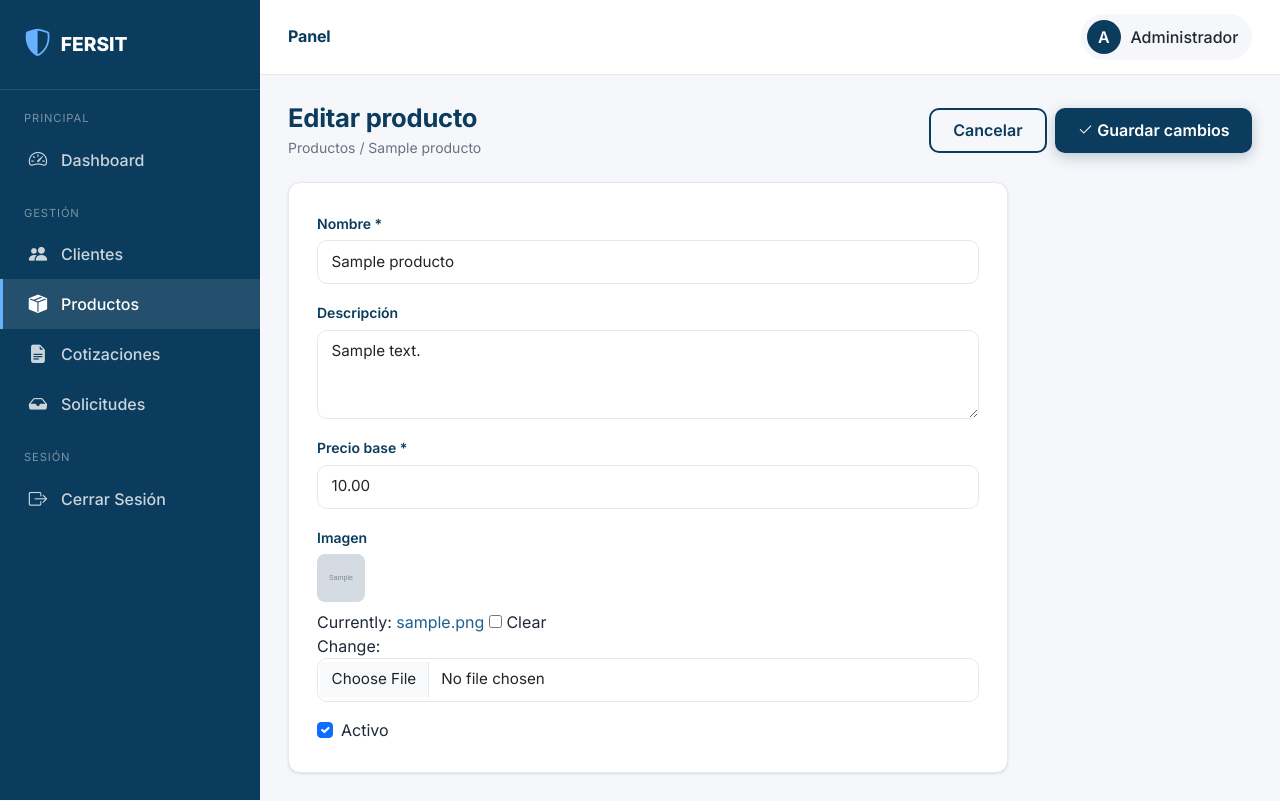
After one commit to cerkiaDev/fersit_sistema, a Django app: page /panel/productos/1/editar/ in a window 1280 px wide. The commit adds this page. Run offline with Django 5.2, Linux system fonts and the light colour scheme; tables that the repository leaves empty hold one stand-in row (values such as "Sample post"); grey boxes marked "Sample" are stand-in pictures.

Commit message:
Mejora gestion de solicitudes productos e IVA

```diff
--- a/gestion/admin.py
+++ b/gestion/admin.py
@@ -156,6 +156,7 @@ class CotizacionAdmin(admin.ModelAdmin):
         "fecha",
         "titulo_servicio",
         "subtotal",
+        "porcentaje_iva",
         "iva",
         "total",
         "estado",
--- a/gestion/forms.py
+++ b/gestion/forms.py
@@ -6,19 +6,26 @@ from .models import Cliente, Cotizacion, Producto, SolicitudCotizacion
 class ClienteForm(forms.ModelForm):
     class Meta:
         model = Cliente
-        fields = ("nombre", "telefono", "direccion", "cedula_ruc")
+        fields = ("nombre", "telefono", "correo", "direccion", "cedula_ruc")
 
 
 class ProductoForm(forms.ModelForm):
     class Meta:
         model = Producto
         fields = ("nombre", "descripcion", "precio_base", "imagen", "activo")
+        widgets = {
+            'nombre': forms.TextInput(attrs={'class': 'form-control'}),
+            'descripcion': forms.Textarea(attrs={'class': 'form-control', 'rows': 3}),
+            'precio_base': forms.NumberInput(attrs={'class': 'form-control', 'step': '0.01', 'min': '0'}),
+            'imagen': forms.ClearableFileInput(attrs={'class': 'form-control'}),
+            'activo': forms.CheckboxInput(attrs={'class': 'form-check-input'}),
+        }
 
 
 class CotizacionForm(forms.ModelForm):
     class Meta:
         model = Cotizacion
-        fields = ("cliente", "titulo_servicio", "estado", "nota")
+        fields = ("cliente", "titulo_servicio", "estado", "porcentaje_iva", "nota")
 
     def __init__(self, *args, **kwargs):
         super().__init__(*args, **kwargs)
--- a/gestion/urls.py
+++ b/gestion/urls.py
@@ -13,6 +13,8 @@ urlpatterns = [
     path('panel/', views.admin_dashboard, name='admin_dashboard'),
     path('panel/clientes/', views.admin_clientes, name='admin_clientes'),
     path('panel/productos/', views.admin_productos, name='admin_productos'),
+    path('panel/productos/<int:pk>/editar/', views.admin_producto_editar, name='admin_producto_editar'),
+    path('panel/productos/<int:pk>/eliminar/', views.admin_producto_eliminar, name='admin_producto_eliminar'),
     path('panel/cotizaciones/', views.admin_cotizaciones, name='admin_cotizaciones'),
     path(
         'panel/cotizaciones/editor/',
--- a/gestion/views.py
+++ b/gestion/views.py
@@ -134,6 +134,35 @@ def admin_productos(request):
     )
 
 
+def admin_producto_editar(request, pk):
+    producto = get_object_or_404(Producto, pk=pk)
+    if request.method == 'POST':
+        form = ProductoForm(request.POST, request.FILES, instance=producto)
+        if form.is_valid():
+            form.save()
+            messages.success(request, 'Producto actualizado correctamente.')
+            return redirect('admin_productos')
+        messages.error(request, 'Revise los datos del producto.')
+    else:
+        form = ProductoForm(instance=producto)
+
+    return render(
+        request,
+        'panel/producto_editor.html',
+        {'active': 'productos', 'producto': producto, 'form': form},
+    )
+
+
+def admin_producto_eliminar(request, pk):
+    producto = get_object_or_404(Producto, pk=pk)
+    if request.method != 'POST':
+        return redirect('admin_productos')
+
+    producto.delete()
+    messages.success(request, 'Producto eliminado correctamente.')
+    return redirect('admin_productos')
+
+
 def admin_cotizaciones(request):
     query = request.GET.get('q', '').strip()
     estado = request.GET.get('estado', '').strip()
@@ -211,6 +240,32 @@ def admin_cotizacion_pdf(request, pk):
 
 
 def admin_solicitudes(request):
+    if request.method == 'POST':
+        solicitud = get_object_or_404(SolicitudCotizacion, pk=request.POST.get('solicitud_id'))
+        nuevo_estado = request.POST.get('estado', '').strip()
+        estados_validos = dict(SolicitudCotizacion.ESTADOS)
+
+        if nuevo_estado not in estados_validos:
+            messages.error(request, 'Seleccione un estado válido.')
+        elif solicitud.estado == nuevo_estado:
+            messages.info(request, 'La solicitud ya tiene ese estado.')
+        else:
+            with transaction.atomic():
+                solicitud.estado = nuevo_estado
+                if nuevo_estado == 'activo' and not solicitud.cliente_id:
+                    solicitud.cliente = Cliente.objects.create(
+                        nombre=solicitud.nombre,
+                        telefono=solicitud.telefono,
+                        correo=solicitud.correo,
+                        direccion=solicitud.direccion,
+                    )
+                solicitud.save()
+            if nuevo_estado == 'activo':
+                messages.success(request, 'Solicitud activada y cliente creado correctamente.')
+            else:
+                messages.success(request, 'Estado de la solicitud actualizado correctamente.')
+        return redirect('admin_solicitudes')
+
     estado = request.GET.get('estado', '').strip()
     solicitudes = SolicitudCotizacion.objects.order_by('-fecha')
     if estado:
@@ -352,7 +407,7 @@ def _generar_pdf_cotizacion(cotizacion):
 
     detail_rows.extend([
         ["", "", Paragraph("SUBTOTAL", styles["TotalLabel"]), Paragraph(_money_parts(cotizacion.subtotal), styles["CellRight"])],
-        ["", "", Paragraph("15% IVA", styles["TotalLabel"]), Paragraph(_money_parts(cotizacion.iva), styles["CellRight"])],
+        ["", "", Paragraph(f"IVA {cotizacion.porcentaje_iva}%", styles["TotalLabel"]), Paragraph(_money_parts(cotizacion.iva), styles["CellRight"])],
         ["", "", Paragraph("TOTAL", styles["TotalLabel"]), Paragraph(_money_parts(cotizacion.total), styles["TotalValue"])],
     ])
 
@@ -609,7 +664,7 @@ def _generar_pdf_cotizacion_basico(cotizacion):
     text(390, 'Subtotal:', size=10, bold=True)
     text(490, _money(cotizacion.subtotal), size=10)
     y -= 18
-    text(390, 'IVA 15%:', size=10, bold=True)
+    text(390, f'IVA {cotizacion.porcentaje_iva}%:', size=10, bold=True)
     text(490, _money(cotizacion.iva), size=10)
     y -= 18
     text(390, 'Total:', size=12, bold=True)
--- a/static/css/styles.css
+++ b/static/css/styles.css
@@ -59,6 +59,12 @@ a:hover { color: var(--fersit-navy); }
 .fersit-navbar .nav-link.active {
   color: var(--fersit-navy);
   background: var(--fersit-light);
+}
+.fersit-navbar .nav-actions {
+  display: flex;
+  align-items: center;
+  gap: .45rem;
+  margin-left: .5rem;
 }
 
 /* ===== BOTONES ===== */
@@ -318,6 +324,21 @@ section { padding: 4.5rem 0; }
 
 /* ===== RESPONSIVE ===== */
 @media (max-width: 991.98px) {
+  .fersit-navbar .navbar-collapse { margin-top: .75rem; }
+  .fersit-navbar .navbar-nav { align-items: flex-start; }
+  .fersit-navbar .nav-actions { gap: .3rem; margin: .15rem 0 0; }
+  .fersit-navbar .btn-fersit,
+  .fersit-navbar .btn-fersit-outline {
+    display: inline-flex;
+    align-items: center;
+    gap: .35rem;
+    margin-top: 0;
+    padding: .3rem .55rem;
+    font-size: .75rem;
+    line-height: 1.25;
+    border-radius: 7px;
+  }
+  .fersit-navbar .btn-fersit-outline { border-width: 1px; border-color: rgba(11,60,93,.7); }
   .admin-sidebar { transform: translateX(-100%); }
   .admin-sidebar.show { transform: translateX(0); }
   .admin-main { margin-left: 0; }
--- a/static/js/app.js
+++ b/static/js/app.js
@@ -22,10 +22,12 @@ document.addEventListener('DOMContentLoaded', () => {
 function initQuoteEditor() {
   const tbody = document.getElementById('quoteLinesBody');
   const addBtn = document.getElementById('addQuoteLine');
+  const ivaRate = document.getElementById('ivaRate');
 
   addBtn?.addEventListener('click', () => addQuoteLine());
   tbody?.addEventListener('input', recalcTotals);
   tbody?.addEventListener('change', recalcTotals);
+  ivaRate?.addEventListener('input', recalcTotals);
   tbody?.addEventListener('click', (event) => {
     const btn = event.target.closest('.btn-remove-row');
     if (!btn) return;
@@ -133,9 +135,11 @@ function recalcTotals() {
     subtotal += line;
   });
 
-  const iva = subtotal * 0.15;
+  const ivaRate = Math.max(0, Math.min(100, parseFloat(document.getElementById('ivaRate')?.value) || 0));
+  const iva = subtotal * (ivaRate / 100);
   const total = subtotal + iva;
   setText('totSubtotal', '$' + subtotal.toFixed(2));
+  setText('ivaLabel', 'IVA (' + ivaRate.toFixed(2).replace(/\.00$/, '') + '%)');
   setText('totIva', '$' + iva.toFixed(2));
   setText('totGrand', '$' + total.toFixed(2));
 }
--- a/templates/includes/navbar.html
+++ b/templates/includes/navbar.html
@@ -12,8 +12,10 @@
         <li class="nav-item"><a class="nav-link {% if request.resolver_match.url_name == 'nosotros' %}active{% endif %}" href="{% url 'nosotros' %}">Nosotros</a></li>
         <li class="nav-item"><a class="nav-link {% if request.resolver_match.url_name == 'servicios' %}active{% endif %}" href="{% url 'servicios' %}">Servicios</a></li>
         <li class="nav-item"><a class="nav-link {% if request.resolver_match.url_name == 'contacto' %}active{% endif %}" href="{% url 'contacto' %}">Contacto</a></li>
-        <li class="nav-item ms-lg-2"><a class="btn btn-fersit-outline btn-sm" href="{% url 'cotizar' %}"><i class="bi bi-file-earmark-text"></i> Cotizar</a></li>
-        <li class="nav-item ms-lg-2"><a class="btn btn-fersit btn-sm" href="{% url 'login' %}"><i class="bi bi-box-arrow-in-right"></i> Ingresar</a></li>
+        <li class="nav-item nav-actions">
+          <a class="btn btn-fersit-outline btn-sm" href="{% url 'cotizar' %}"><i class="bi bi-file-earmark-text"></i> Cotizar</a>
+          <a class="btn btn-fersit btn-sm" href="{% url 'login' %}"><i class="bi bi-box-arrow-in-right"></i> Ingresar</a>
+        </li>
       </ul>
     </div>
   </div>
--- /dev/null
+++ b/templates/panel/producto_editor.html
@@ -0,0 +1,20 @@
+{% extends 'base_admin.html' %}
+{% block title %}Editar Producto - FERSIT Admin{% endblock %}
+{% block topbar_title %}Editar Producto{% endblock %}
+{% block topbar_subtitle %}Catálogo de productos{% endblock %}
+{% block content %}
+<form method="post" enctype="multipart/form-data">
+  {% csrf_token %}
+  <div class="page-header">
+    <div><h1>Editar producto</h1><div class="breadcrumb-mini">Productos / {{ producto.nombre }}</div></div>
+    <div class="d-flex gap-2"><a href="{% url 'admin_productos' %}" class="btn btn-fersit-outline">Cancelar</a><button class="btn btn-fersit"><i class="bi bi-check2"></i> Guardar cambios</button></div>
+  </div>
+  <div class="form-card" style="max-width:720px;">
+    <div class="mb-3"><label class="form-label" for="{{ form.nombre.id_for_label }}">Nombre *</label>{{ form.nombre }}</div>
+    <div class="mb-3"><label class="form-label" for="{{ form.descripcion.id_for_label }}">Descripción</label>{{ form.descripcion }}</div>
+    <div class="mb-3"><label class="form-label" for="{{ form.precio_base.id_for_label }}">Precio base *</label>{{ form.precio_base }}</div>
+    <div class="mb-3"><label class="form-label" for="{{ form.imagen.id_for_label }}">Imagen</label>{% if producto.imagen %}<div class="mb-2"><img src="{{ producto.imagen.url }}" class="product-thumb" alt="{{ producto.nombre }}"></div>{% endif %}{{ form.imagen }}</div>
+    <div class="form-check">{{ form.activo }}<label class="form-check-label" for="{{ form.activo.id_for_label }}">Activo</label></div>
+  </div>
+</form>
+{% endblock %}
--- a/templates/panel/productos.html
+++ b/templates/panel/productos.html
@@ -19,7 +19,7 @@
           <thead><tr><th>Imagen</th><th>Nombre</th><th>Descripción</th><th>Precio Base</th><th>Estado</th><th class="text-end">Acciones</th></tr></thead>
           <tbody>
             {% for producto in productos %}
-              <tr><td>{% if producto.imagen %}<img src="{{ producto.imagen.url }}" class="product-thumb" alt="{{ producto.nombre }}">{% else %}<div class="product-thumb d-flex align-items-center justify-content-center" style="color:var(--fersit-navy);"><i class="bi bi-box-seam fs-4"></i></div>{% endif %}</td><td class="fw-semibold">{{ producto.nombre }}</td><td class="text-muted small">{{ producto.descripcion|default:"" }}</td><td class="fw-semibold">${{ producto.precio_base }}</td><td><span class="badge-status {% if producto.activo %}badge-active{% else %}badge-inactive{% endif %}">{% if producto.activo %}Activo{% else %}Inactivo{% endif %}</span></td><td class="text-end"></td></tr>
+              <tr><td>{% if producto.imagen %}<img src="{{ producto.imagen.url }}" class="product-thumb" alt="{{ producto.nombre }}">{% else %}<div class="product-thumb d-flex align-items-center justify-content-center" style="color:var(--fersit-navy);"><i class="bi bi-box-seam fs-4"></i></div>{% endif %}</td><td class="fw-semibold">{{ producto.nombre }}</td><td class="text-muted small">{{ producto.descripcion|default:"" }}</td><td class="fw-semibold">${{ producto.precio_base }}</td><td><span class="badge-status {% if producto.activo %}badge-active{% else %}badge-inactive{% endif %}">{% if producto.activo %}Activo{% else %}Inactivo{% endif %}</span></td><td class="text-end"><a href="{% url 'admin_producto_editar' producto.pk %}" class="btn btn-sm btn-sm-icon btn-outline-secondary" title="Editar"><i class="bi bi-pencil"></i></a> <form method="post" action="{% url 'admin_producto_eliminar' producto.pk %}" class="d-inline" onsubmit="return confirm('¿Eliminar el producto {{ producto.nombre|escapejs }}?');">{% csrf_token %}<button class="btn btn-sm btn-sm-icon btn-outline-danger" title="Eliminar"><i class="bi bi-trash"></i></button></form></td></tr>
             {% empty %}
               <tr><td colspan="6" class="text-center text-muted py-4">Sin productos registrados.</td></tr>
             {% endfor %}
--- a/templates/panel/solicitudes.html
+++ b/templates/panel/solicitudes.html
@@ -20,12 +20,12 @@
       </div>
       <div class="table-responsive">
         <table class="table fersit-table align-middle">
-          <thead><tr><th>Nombre</th><th>Teléfono</th><th>Correo</th><th>Dirección</th><th>Servicio</th><th>Mensaje</th><th>Fecha</th><th>Estado</th></tr></thead>
+          <thead><tr><th>Nombre</th><th>Teléfono</th><th>Correo</th><th>Dirección</th><th>Servicio</th><th>Mensaje</th><th>Fecha</th><th>Estado</th><th>Acción</th></tr></thead>
           <tbody>
             {% for solicitud in solicitudes %}
-              <tr><td class="fw-semibold">{{ solicitud.nombre }}</td><td>{{ solicitud.telefono }}</td><td>{{ solicitud.correo|default:"" }}</td><td>{{ solicitud.direccion|default:"" }}</td><td>{{ solicitud.servicio_interes|default:"" }}</td><td class="text-muted small">{{ solicitud.mensaje|default:""|truncatechars:60 }}</td><td>{{ solicitud.fecha|date:"d/m/y" }}</td><td><span class="badge-status {% if solicitud.estado == 'atendida' %}badge-active{% elif solicitud.estado == 'rechazada' %}badge-rejected{% else %}badge-pending{% endif %}">{{ solicitud.get_estado_display }}</span></td></tr>
+              <tr><td class="fw-semibold">{{ solicitud.nombre }}</td><td>{{ solicitud.telefono }}</td><td>{{ solicitud.correo|default:"" }}</td><td>{{ solicitud.direccion|default:"" }}</td><td>{{ solicitud.servicio_interes|default:"" }}</td><td class="text-muted small">{{ solicitud.mensaje|default:""|truncatechars:60 }}</td><td>{{ solicitud.fecha|date:"d/m/y" }}</td><td><span class="badge-status {% if solicitud.estado == 'activo' or solicitud.estado == 'atendida' %}badge-active{% elif solicitud.estado == 'rechazada' %}badge-rejected{% else %}badge-pending{% endif %}">{{ solicitud.get_estado_display }}</span>{% if solicitud.cliente_id %}<div class="small text-muted mt-1">Cliente #{{ solicitud.cliente_id }}</div>{% endif %}</td><td><form method="post" class="d-flex gap-2 align-items-center">{% csrf_token %}<input type="hidden" name="solicitud_id" value="{{ solicitud.pk }}"><select name="estado" class="form-select form-select-sm">{% for value,label in estados %}<option value="{{ value }}" {% if solicitud.estado == value %}selected{% endif %}>{{ label }}</option>{% endfor %}</select><button class="btn btn-sm btn-fersit" title="Guardar estado"><i class="bi bi-check2"></i></button></form></td></tr>
             {% empty %}
-              <tr><td colspan="8" class="text-center text-muted py-4">Sin solicitudes registradas.</td></tr>
+              <tr><td colspan="9" class="text-center text-muted py-4">Sin solicitudes registradas.</td></tr>
             {% endfor %}
           </tbody>
         </table>
--- a/templates/public/contacto.html
+++ b/templates/public/contacto.html
@@ -16,7 +16,6 @@
         <div class="fersit-card p-4 mb-3"><div class="d-flex gap-3"><div class="service-icon mb-0"><i class="bi bi-geo-alt-fill"></i></div><div><h6 class="mb-1">Dirección</h6><div class="text-muted">Av. 10 de Agosto N32-45 y Mariana de Jesús, Quito - Ecuador</div></div></div></div>
         <div class="fersit-card p-4 mb-3"><div class="d-flex gap-3"><div class="service-icon mb-0"><i class="bi bi-telephone-fill"></i></div><div><h6 class="mb-1">Teléfonos</h6><div class="text-muted">+593 99 999 9999<br>+593 2 222 2222</div></div></div></div>
         <div class="fersit-card p-4 mb-3"><div class="d-flex gap-3"><div class="service-icon mb-0"><i class="bi bi-envelope-fill"></i></div><div><h6 class="mb-1">Email</h6><div class="text-muted">info@fersit.com<br>ventas@fersit.com</div></div></div></div>
-        <div class="fersit-card p-4"><div class="d-flex gap-3"><div class="service-icon mb-0"><i class="bi bi-clock-fill"></i></div><div><h6 class="mb-1">Horario</h6><div class="text-muted">Lun - Vie: 8h00 - 18h00<br>Sáb: 9h00 - 13h00</div></div></div></div>
       </div>
       <div class="col-lg-7">
         <div class="form-card">
```
Also changed, not shown: gestion/models.py (+17 -4 lines), gestion/tests.py (+45 -1 lines), templates/panel/clientes.html (+4 -3 lines), templates/panel/cotizacion_editor.html (+6 -2 lines), templates/public/inicio.html (+0 -16 lines), gestion/migrations/0007_cliente_correo_cotizacion_porcentaje_iva_and_more.py (added).
